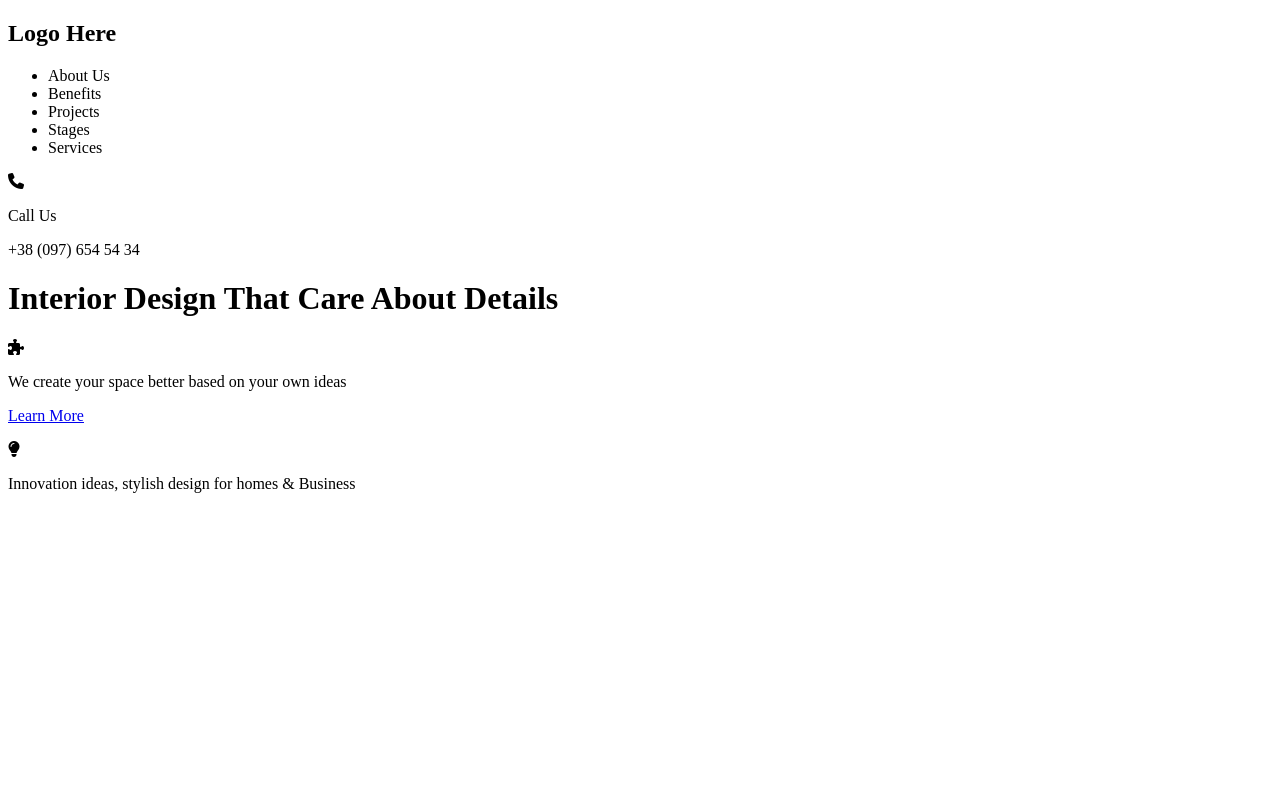
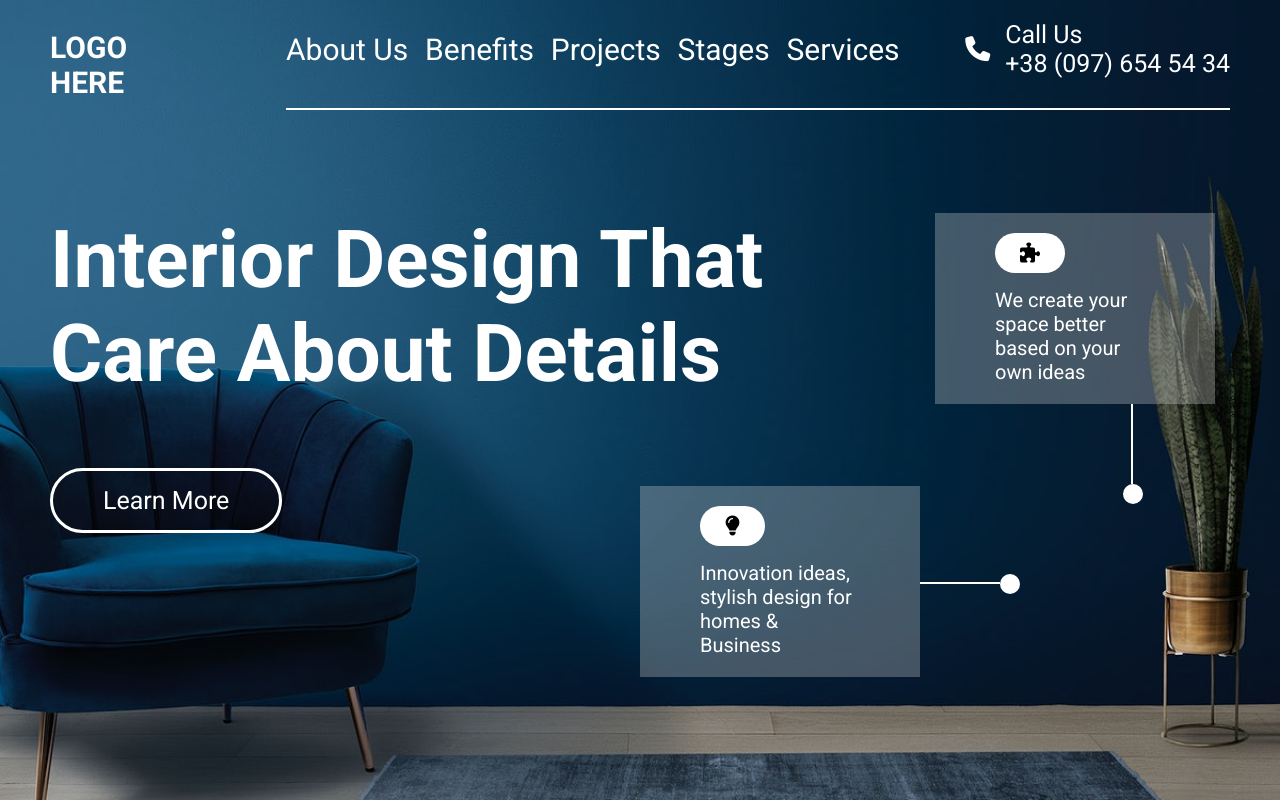
Before and after one commit to Bharath1910/design-page, a plain HTML site: page index.html in a window 1280 px wide. Drawn offline with Linux system fonts and the light colour scheme.

Commit message:
Completed Took 2 hours 30 minutes

```diff
--- a/index.html
+++ b/index.html
@@ -10,7 +10,7 @@
 </head>
 <body>
     <nav>
-        <h1>Logo Here</h1>
+        <h1>LOGO <br> HERE</h1>
         <div class="nav-right">
             <ul class="nav-items">
                 <li class="nav-item">About Us</li>
@@ -32,11 +32,15 @@
 
     <main>
         <div class="top">
-            <h1 class="title">Interior Design That Care About Details</h1>
+            <h1 class="title">Interior Design That <br> Care About Details</h1>
+            <div class="info-top">
+                <div class="infocard">
+                    <div class="vertical-line"></div>
+                    <div class="circle circle-top"></div>
 
-            <div class="infobox">
-                <p><i class="fa-solid fa-puzzle-piece"></i></p>
-                <p>We create your space better based on your own ideas</p>
+                    <p><i class="fa-solid fa-puzzle-piece"></i></p>
+                    <p>We create your space better based on your own ideas</p>
+                </div>
             </div>
         </div>
 
@@ -44,10 +48,13 @@
             <div class="btn">
                 <a href="#">Learn More</a>
             </div>
-
-            <div class="infobox">
-                <p><i class="fa-solid fa-lightbulb"></i></p>
-                <p>Innovation ideas, stylish design for homes & Business</p>
+            <div class="info-bottom">
+                <div class="infocard">
+                    <div class="horizontal-line"></div>
+                    <div class="circle circle-bottom"></div>
+                    <p><i class="fa-solid fa-lightbulb"></i></p>
+                    <p>Innovation ideas, stylish design for homes & Business</p>
+                </div>
             </div>
         </div>
     </main>
--- a/style.css
+++ b/style.css
@@ -0,0 +1,172 @@
+@import url('https://fonts.googleapis.com/css2?family=Roboto:wght@100;400;700;900&display=swap');
+
+* {
+    padding: 0;
+    margin: 0;
+    font-family: "Roboto";
+}
+
+html {
+    height: 100%;
+}
+
+body {
+    background-image: url("./images/background.jpg");
+    background-repeat: no-repeat;
+    background-size: cover;
+}
+
+nav {
+    display: flex;
+    padding: 20px 50px;
+}
+
+nav h1 {
+    font-weight: 600;
+    flex: 20;
+    font-size: 30px;
+    align-self: center;
+    color: #ffffff;
+}
+
+.nav-right {
+    display: flex;
+    justify-content: flex-end;
+    flex: 80;
+}
+
+.nav-items {
+    display: flex;
+    list-style: none;
+    justify-content: space-between;
+    align-items: center;
+    font-size: 30px;
+    padding-bottom: 30px;
+
+    color: #ffffff;
+    flex: 65;
+
+
+    border-bottom: solid #ffffff 2px;
+}
+
+
+.contact {
+    display: flex;
+    flex: 35;
+    justify-content: flex-end;
+    align-items: center;
+    padding-bottom: 30px;
+    border-bottom: solid #ffffff 2px;
+    gap: 15px;
+}
+
+.contact p  {
+    font-size: 25px;
+    color: #ffffff;
+}
+
+main {
+    padding: 0 50px;
+    height: 50%;
+}
+
+.top {
+    display: flex;
+    margin: 7% 0;
+}
+
+.title {
+    flex: 75;
+    font-size: 80px;
+    color: #ffffff;
+
+}
+
+.info-top {
+    flex: 25;
+    align-self: flex-start;
+}
+
+.bottom {
+    display: flex;
+}
+
+.btn {
+    flex: 1;
+    align-self: flex-start;
+}
+
+
+
+.info-bottom {
+    flex: 1;
+}
+
+.infocard {
+    background-color: rgba(209, 209, 209, 0.315);
+    width: 160px;
+    color: #ffffff;
+    padding: 20px 60px;
+    position: relative;
+}
+
+.infocard p {
+    font-size: 20px;
+}
+
+.infocard p i {
+    background-color: #fff;
+    padding: 10px 25px;
+
+    color: #000;
+    border-radius: 40px;
+    margin-bottom: 15px;
+}
+
+.btn a {
+    color: #ffffff;
+    text-decoration: none;
+    padding: 15px 50px;
+    font-size: 25px;
+    border: 3px solid #ffffff;
+    border-radius: 50px;
+}
+
+.vertical-line{
+    width: 2px;
+    background-color: #ffffff;
+    height: 80px;
+    position: absolute;
+
+    left: 70%;
+    top: 100%;
+}
+
+.horizontal-line {
+    width: 80px;
+    background-color: #ffffff;
+    height: 2px;
+    position: absolute;
+
+    left: 100%;
+    top: 50%;
+}
+
+.circle {
+    width: 20px;
+    height: 20px;
+    background: #fff;
+    border-radius: 50%;
+    position: absolute;
+}
+
+.circle-top {
+    left: calc(70% - 8px);
+    top: calc(100% + 80px);
+}
+
+.circle-bottom {
+    left: calc(100% + 80px);
+    top: calc(50% - 8px);
+}
```
